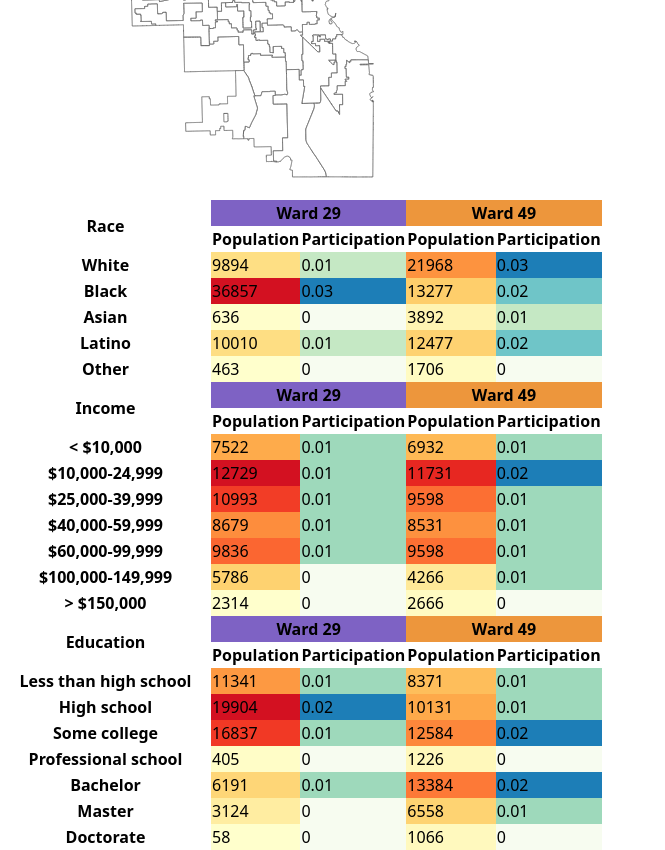
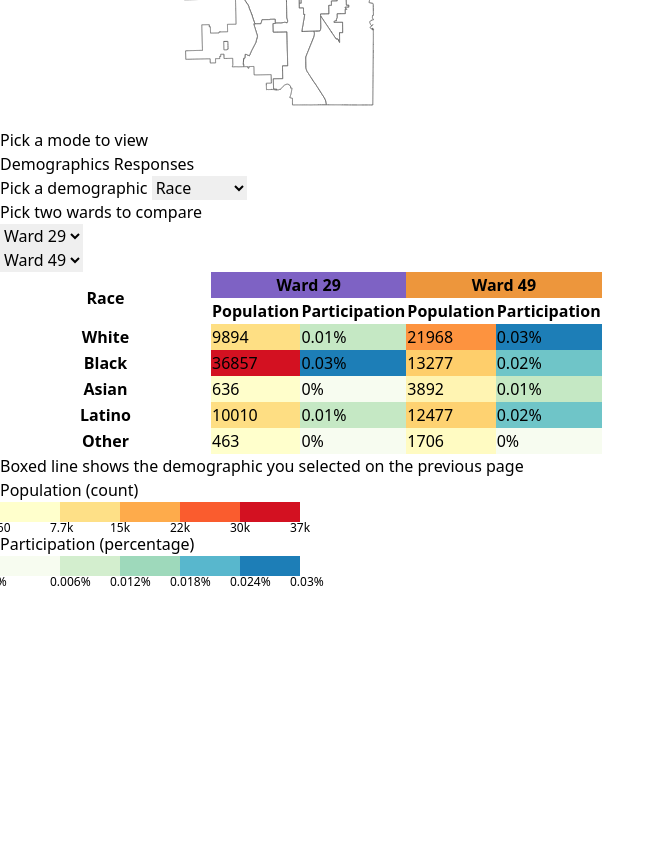
Before and after one commit to mcnuttandrew/chicago-pb-probe, a Svelte app: page /feedback in a window 1280 px wide. Shown: the part 640-1490 px from the top of the page, without its empty margins (0-665 px from the left). After the commit the page ends 1226 px from the top, so only its background shows below. Built offline with nearby package versions, Linux system fonts and the light colour scheme.

Commit message:
Improve feedback tables

```diff
--- a/public/data/table_data_updated.json
+++ b/public/data/table_data_updated.json
@@ -58,7 +58,7 @@
     ],
     "income": [
         {
-            "category": "< $10,000",
+            "category": "Less than $10,000",
             "Ward 29 Pop": 7522,
             "Ward 29 Part": 0.01,
             "Ward 35 Pop": 4161,
@@ -69,7 +69,7 @@
             "Ward 49 Part": 0.01
         },
         {
-            "category": "$10,000-24,999",
+            "category": "$10,000-$24,999",
             "Ward 29 Pop": 12729,
             "Ward 29 Part": 0.01,
             "Ward 35 Pop": 9882,
@@ -80,7 +80,7 @@
             "Ward 49 Part": 0.02
         },
         {
-            "category": "$25,000-39,999",
+            "category": "$25,000-$39,999",
             "Ward 29 Pop": 10993,
             "Ward 29 Part": 0.01,
             "Ward 35 Pop": 9362,
@@ -91,7 +91,7 @@
             "Ward 49 Part": 0.01
         },
         {
-            "category": "$40,000-59,999",
+            "category": "$40,000-$59,999",
             "Ward 29 Pop": 8679,
             "Ward 29 Part": 0.01,
             "Ward 35 Pop": 9362,
@@ -102,7 +102,7 @@
             "Ward 49 Part": 0.01
         },
         {
-            "category": "$60,000-99,999",
+            "category": "$60,000-$99,999",
             "Ward 29 Pop": 9836,
             "Ward 29 Part": 0.01,
             "Ward 35 Pop": 10922,
@@ -113,7 +113,7 @@
             "Ward 49 Part": 0.01
         },
         {
-            "category": "$100,000-149,999",
+            "category": "$100,000-$149,999",
             "Ward 29 Pop": 5786,
             "Ward 29 Part": 0.00,
             "Ward 35 Pop": 5721,
@@ -124,7 +124,7 @@
             "Ward 49 Part": 0.01
         },
         {
-            "category": "> $150,000",
+            "category": "More than $150,000",
             "Ward 29 Pop": 2314,
             "Ward 29 Part": 0.00,
             "Ward 35 Pop": 3121,
--- /dev/null
+++ b/src/lib/TableLegend.svelte
@@ -0,0 +1,42 @@
+<script lang="ts">
+  import { scaleLinear } from "d3-scale";
+  import type { ScaleLinear } from "d3-scale";
+  export let format: (x: number) => string;
+  export let width: number = 700;
+  export let height: number = 50;
+  export let colorScale: any;
+  export let numSteps: number = 5;
+  export let numScale: ScaleLinear<number, number, never>;
+  //   const steps = [0, 0.25, 0.5, 0.75, 1];
+  $: steps = [...new Array(numSteps + 1)].map((_, idx) => idx / numSteps);
+  const xScale = scaleLinear().domain([0, 1]).range([0, width]);
+  $: stepSize = xScale(steps[1]) - xScale(steps[0]);
+
+  $: localScale = scaleLinear()
+    .domain([0, 1])
+    .range([...numScale.domain()])
+    .nice();
+</script>
+
+<svg {width} {height} overflow="visible">
+  {#each steps.slice(0, steps.length - 1) as step}
+    <rect
+      x={xScale(step)}
+      y={0}
+      height={20}
+      width={stepSize}
+      fill={colorScale(step)}
+    />
+  {/each}
+  {#each steps as step}
+    <text
+      x={xScale(step) - 10}
+      y={height}
+      fill="black"
+      font-size={12}
+      text-anchor="center"
+    >
+      {format(localScale(step))}
+    </text>
+  {/each}
+</svg>
--- a/src/pages/AllocateCheck.svelte
+++ b/src/pages/AllocateCheck.svelte
@@ -20,7 +20,7 @@
   <div class="my-8 flex flex-col items-center w-full">
     <h1 class="text-2xl">
       Let's add a little bit of context and see how much each of these projects
-      asked for!lineYou are free to change your allocations if you wish.
+      asked for! You are free to change your allocations if you wish.
     </h1>
     <h3 class="italic">
       The lines indicate the minimum each project asked for. If there isn't a
--- a/src/pages/Feedback.svelte
+++ b/src/pages/Feedback.svelte
@@ -1,10 +1,14 @@
 <script lang="ts">
   import { onMount } from "svelte";
+  import { format } from "d3-format";
   import { scaleLinear } from "d3-scale";
   import { interpolateYlOrRd, interpolateGnBu } from "d3-scale-chromatic";
+  import { store } from "../lib/store";
   import Map from "../lib/Map.svelte";
+  import TableLegend from "../lib/TableLegend.svelte";
   let features = [];
-  let tableData: Record<string, any> = {};
+  let tableData: Record<string, Record<string, number | string>[]> = {};
+
   onMount(() => {
     fetch("./data/ward_boundaries.geojson")
       .then((x) => x.json())
@@ -20,6 +24,18 @@
   const wards = ["29", "35", "36", "49"];
   let blueSelect = "49";
   let redSelect = "29";
+  const shortToLongName = { race: "Race", educ: "Education", income: "Income" };
+  const demographicsOptions = Object.keys(shortToLongName);
+  let demographicSelected = demographicsOptions[0];
+
+  $: demos = $store.demographics;
+  let demoToCat = {
+    race: "How would you identify your race or ethnicity?",
+    age: "What is your age?",
+    income: "What is your estimated yearly household income?",
+    educ: "What is your highest level of education?",
+  };
+  $: yourDemoValue = demos[demoToCat[demographicSelected]];
 
   const getDomain = (x: number[]) => [Math.min(...x), Math.max(...x)];
 
@@ -40,20 +56,30 @@
           .range([0, 0.8]);
         const popScale = (v: number) => interpolateYlOrRd(popLin(v));
         const partScale = (v: number) => interpolateGnBu(partLin(v));
-        return [name, { popScale, partScale }];
+        return [name, { popScale, partScale, popLin, partLin }];
       }
     )
   );
-  const shortToLongName = { race: "Race", educ: "Education", income: "Income" };
-  const tableCols = [
-    { scale: "popScale", key: `Ward ${redSelect} Pop` },
-    { scale: "partScale", key: `Ward ${redSelect} Part` },
-    { scale: "popScale", key: `Ward ${blueSelect} Pop` },
-    { scale: "partScale", key: `Ward ${blueSelect} Part` },
+
+  $: tableCols = [
+    { scale: "popScale", key: `Ward ${redSelect} Pop`, format: (x) => x },
+    {
+      scale: "partScale",
+      key: `Ward ${redSelect} Part`,
+      format: (x) => `${x}%`,
+    },
+    { scale: "popScale", key: `Ward ${blueSelect} Pop`, format: (x) => x },
+    {
+      scale: "partScale",
+      key: `Ward ${blueSelect} Part`,
+      format: (x) => `${x}%`,
+    },
   ];
+
+  let mode: "demographics" | "strip" = "demographics";
 </script>
 
-<div>
+<div class="px-8">
   <!-- <p>Voting has concluded for the 2022/2023 Participatory Budgeting cycle.</p> -->
   <p>
     Thank you for participating! You can explore some of the context of these
@@ -71,10 +97,52 @@
   </p>
 </div>
 
+<div class="flex flex-col items-center lg:flex-row">
+  <Map height={600} width={400} {features} {redSelect} {blueSelect} />
+  <div class="flex flex-col items-center">
+    <div>
+      <div class="flex flex-col">
+        Pick a mode to view
+        <div class="flex">
+          <button
+            on:click={() => {
+              mode = "demographics";
+            }}
+            class={`border-black border-2 cursor-pointer py-2 px-1 rounded mr-2`}
+            class:bg-black={mode === "demographics"}
+            class:text-white={mode === "demographics"}
+          >
+            Demographics
+          </button>
+          <button
+            on:click={() => {
+              mode = "strip";
+            }}
+            class={`  border-black border-2 cursor-pointer py-2 px-1 rounded mr-2`}
+            class:bg-black={mode === "strip"}
+            class:text-white={mode === "strip"}
+          >
+            Responses
+          </button>
+        </div>
+      </div>
+      {#if mode === "demographics"}
+        <div class="flex">
+          <div class="flex flex-col mr-2">
+            Pick a demographic
+            <select
+              bind:value={demographicSelected}
+              class="border-2 border-black"
+            >
+              {#each demographicsOptions as demo}
+                <option value={demo}>{shortToLongName[demo]}</option>
+              {/each}
+            </select>
+          </div>
           <div class="flex flex-col">
             Pick two wards to compare
             <div class="flex">
-    <div>
+              <div class="mr-1">
                 <select bind:value={redSelect} class="border-2 border-black">
                   {#each wards as ward}
                     <option value={ward}>Ward {ward}</option>
@@ -90,17 +158,18 @@
               </div>
             </div>
           </div>
-<div class="flex">
-  <Map height={600} width={400} {features} {redSelect} {blueSelect} />
-  <div class="flex flex-col items-center">
-    {#each Object.entries(tableData) as [key, rows]}
-      <div class="mt-6">
+        </div>
+      {/if}
+    </div>
+    {#if mode === "demographics"}
+      <!-- {#each Object.entries(tableData) as [key, rows]} -->
+      <div class="mt-6 mb-28">
         <table>
           <col />
           <colgroup span="2" />
           <colgroup span="2" />
           <tr>
-            <th rowspan="2">{shortToLongName[key]}</th>
+            <th rowspan="2">{shortToLongName[demographicSelected]}</th>
             <th
               colspan="2"
               scope="colgroup"
@@ -124,26 +193,62 @@
             <th class="px-4 py-1" scope="col">Population</th>
             <th class="px-4 py-1" scope="col">Participation</th>
           </tr>
-          {#each rows as dataRow}
-            <tr>
+          {#each tableData[demographicSelected] || [] as dataRow}
+            <tr
+              class:border-black={dataRow.category === yourDemoValue}
+              class:border-2={dataRow.category === yourDemoValue}
+            >
               <th style="width: 211px" scope="row" class="font-normal">
                 {dataRow.category}
               </th>
               {#each tableCols as column}
                 <td
-                  class="mx-4 border-2 border-white text-center"
+                  class="mx-4 text-center"
                   class:text-white={false}
-                  style={`background: ${scales[key][column.scale](
-                    dataRow[column.key]
-                  )}`}
+                  style={`background: ${scales[demographicSelected][
+                    column.scale
+                  ](dataRow[column.key])}`}
                 >
-                  {dataRow[column.key]}
+                  {column.format(dataRow[column.key])}
                 </td>
               {/each}
             </tr>
           {/each}
         </table>
+        <span class="text-xs pl-52 italic">
+          Boxed line shows the demographic you selected on the previous page
+        </span>
+        <!-- legends -->
+        <div class="pl-52">
+          {#if scales[demographicSelected]?.popScale}
+            <div class="flex flex-col w-1/3 p-0">
+              <span class="font-bold text-xs w-64">Population (count)</span>
+              <TableLegend
+                numScale={scales[demographicSelected].popLin}
+                colorScale={interpolateYlOrRd}
+                format={(x) => format(".2s")(x)}
+                height={30}
+                width={300}
+              />
             </div>
-    {/each}
+          {/if}
+          {#if scales[demographicSelected]?.partScale}
+            <div class="flex flex-col w-1/3 p-0">
+              <span class="font-bold text-xs w-64">
+                Participation (percentage)
+              </span>
+              <TableLegend
+                numScale={scales[demographicSelected].partLin}
+                colorScale={interpolateGnBu}
+                format={(x) => `${x}%`}
+                height={30}
+                width={300}
+              />
+            </div>
+          {/if}
         </div>
       </div>
+    {/if}
+    <!-- {/each} -->
+  </div>
+</div>
--- a/src/pages/Sort.svelte
+++ b/src/pages/Sort.svelte
@@ -14,7 +14,9 @@
     {#if !showNext}
       <h1>
         Order the projects my your preference for them. Click a project to add
-        it to your order. You'll need to sort all of them to move on.
+        it to your order. <b>
+          <i>You'll need to sort all of them to move on.</i>
+        </b>
       </h1>
     {/if}
     <div class="flex flex-wrap justify-between">
@@ -41,7 +43,7 @@
         {#if hoveredItem}
           {explanations[hoveredItem]}
         {:else}
-          Hover over an a card to see an explanation for it
+          Hover over a card to see an explanation for it
         {/if}
       </div>
     {/if}
```
Also changed, not shown: public/data/wards_data.json (+137 -116 lines), src/lib/Chart.svelte (+19 -5 lines), src/lib/ChartBar.svelte (+5 -2 lines), src/pages/Demographics.svelte (+19 -8 lines), src/lib/StripPlots.svelte (added). Lines whose indentation alone changed are shown as unchanged.
